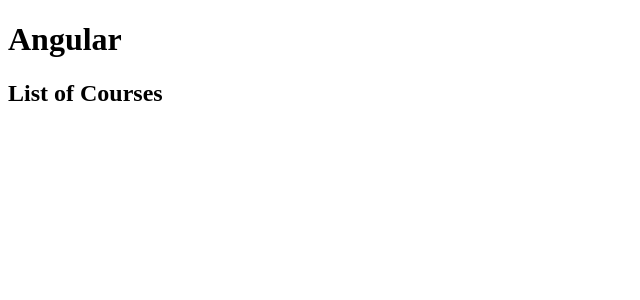
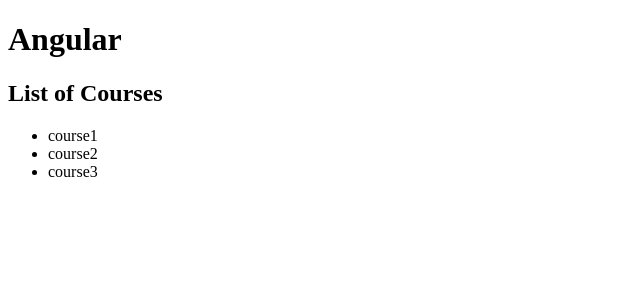
Before and after one commit to Pollock-Nag/AngularBeginnerToAdvanced, an Angular app in the folder hello-world/: page / in a window 1280 px wide. Shown: the top 300 px of the page, without its empty margins (0-640 px from the left). Built offline with nearby package versions, Linux system fonts and the light colour scheme.

Commit message:
directives: ngFor ngIf

```diff
--- a/hello-world/src/app/components/courses-component/courses-component.component.html
+++ b/hello-world/src/app/components/courses-component/courses-component.component.html
@@ -1 +1,4 @@
 <h2>{{title}}</h2>
+<ul>
+  <li *ngFor="let course of courses">{{course}}</li>
+</ul>
--- a/hello-world/src/app/components/courses-component/courses-component.component.ts
+++ b/hello-world/src/app/components/courses-component/courses-component.component.ts
@@ -8,6 +8,7 @@
 export class CoursesComponentComponent implements OnInit {
 
   title = 'List of Courses';
+  courses = ['course1', 'course2', 'course3'];
 
   constructor() { }
 
```
